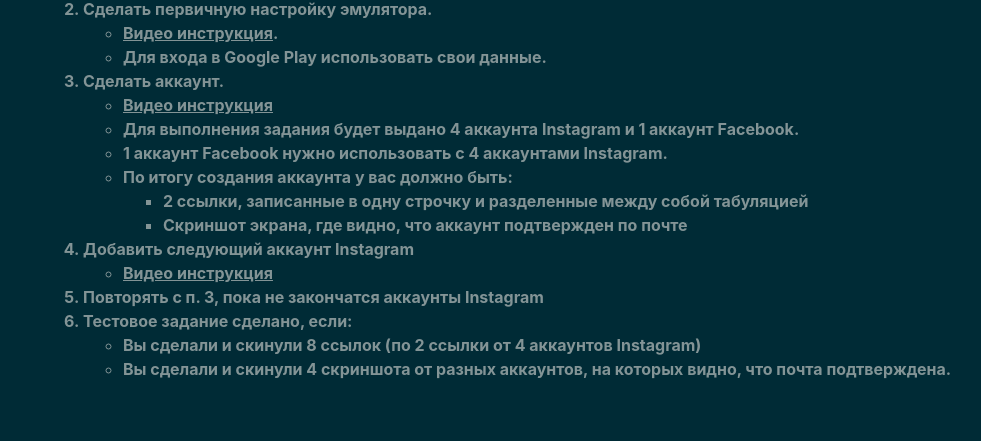
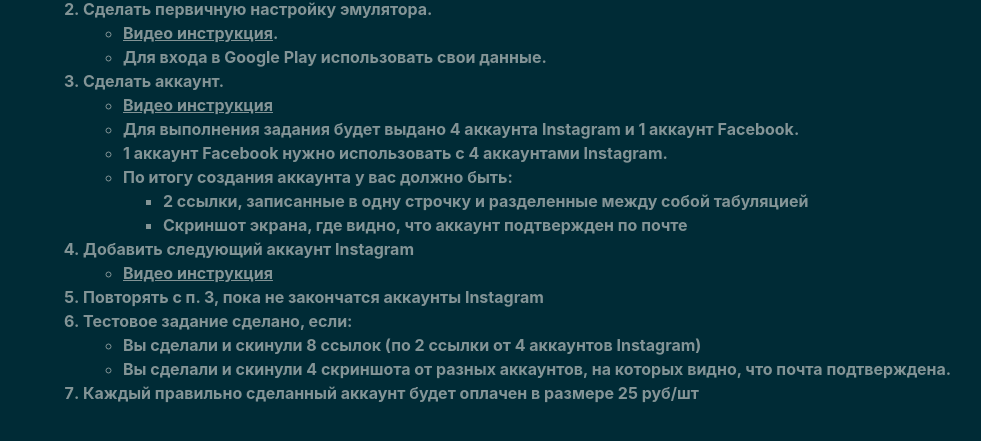
Before and after one commit to deniszhitnyakov/bm-instruction, a plain HTML site: page index.html in a window 1280 px wide. Shown: the part 113-554 px from the top of the page, without its empty margins (57-1038 px from the left). Drawn offline with nearby package versions, Linux system fonts and the light colour scheme; a web font is replaced by a local one.

Commit message:
Update index.html

```diff
--- a/index.html
+++ b/index.html
@@ -86,6 +86,9 @@
 							<li>Вы сделали и скинули 4 скриншота от разных аккаунтов, на которых видно, что почта подтверждена.
 						</ul>
 				</li>
+				<li>
+					Каждый правильно сделанный аккаунт будет оплачен в размере 25 руб/шт
+				</li>
 			</ol>
 		</div>
 
```
